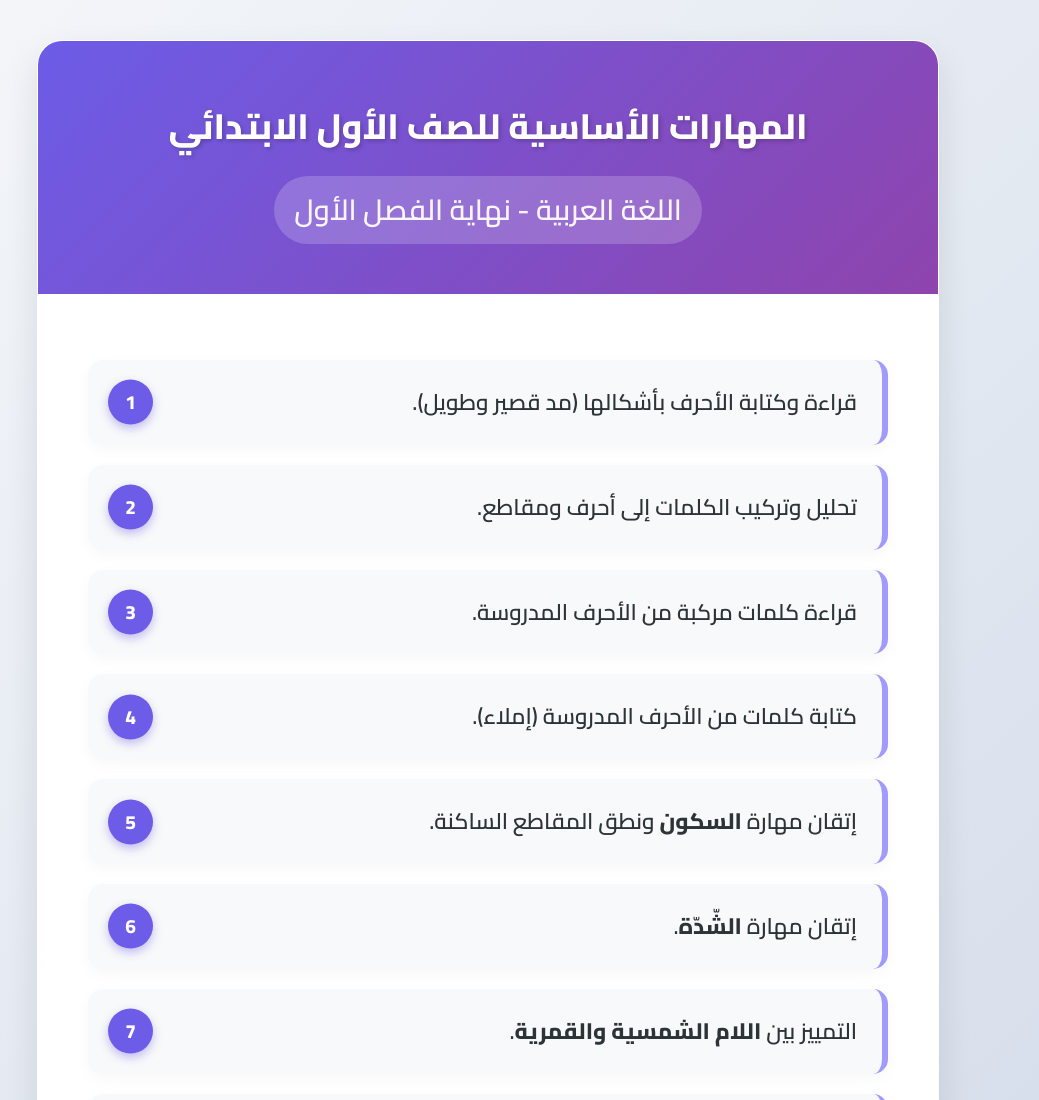
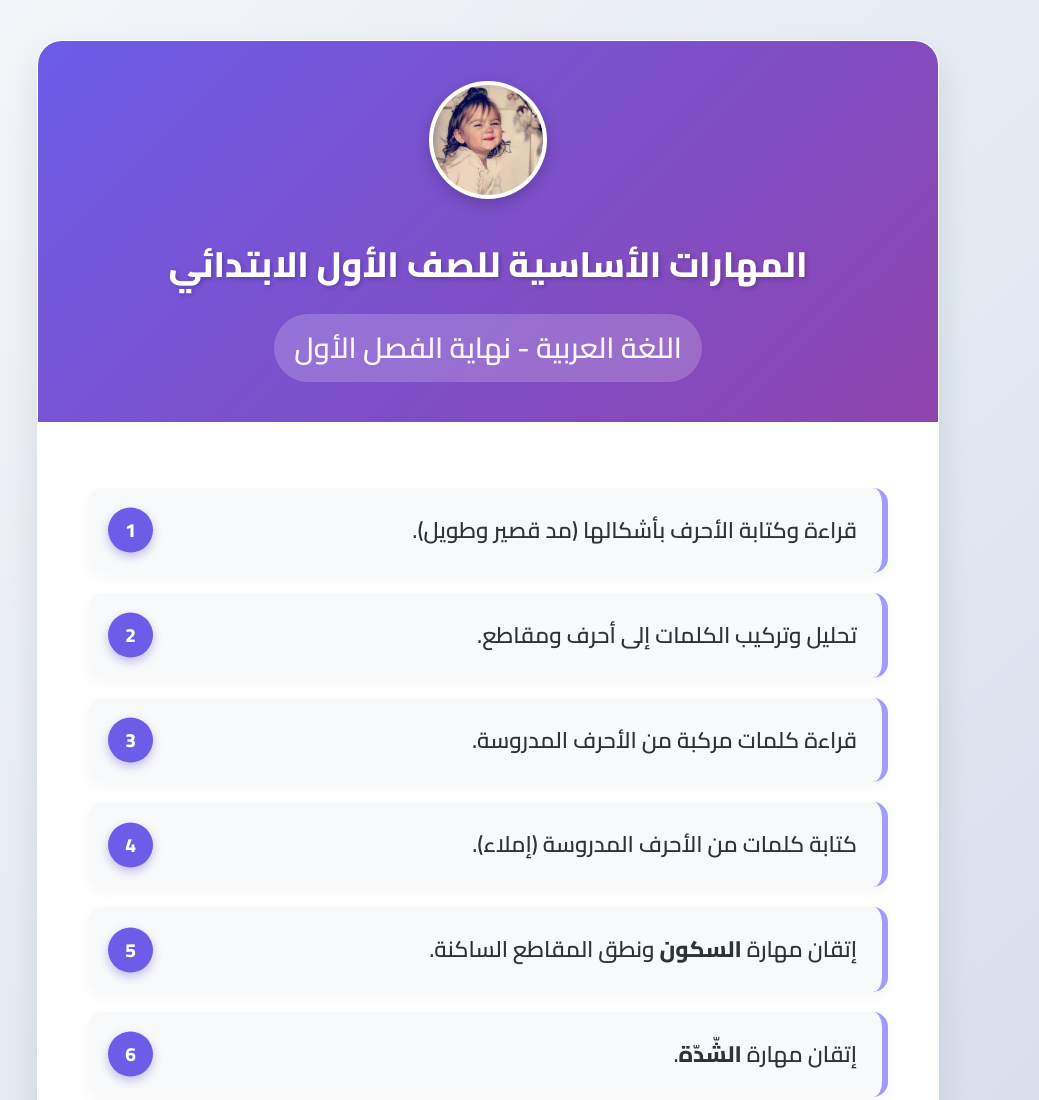
Before and after one commit to ma92n00-commits/School_alif, a plain HTML site: page index.html in a window 1280 px wide. Shown: the top 1100 px of the page, without its empty margins (152-1191 px from the left). Drawn offline with Linux system fonts and the light colour scheme.

Commit message:
Add files via upload

```diff
--- a/index.html
+++ b/index.html
@@ -42,9 +42,26 @@
         header {
             background: linear-gradient(135deg, var(--main-color), #8e44ad);
             color: var(--white);
-            padding: 50px 30px;
+            padding: 40px 30px; /* تعديل بسيط في الهوامش */
             text-align: center;
             position: relative;
+        }
+
+        /* تنسيق اللوكو الجديد */
+        .header-logo {
+            width: 110px;        /* عرض الصورة */
+            height: 110px;       /* ارتفاع الصورة */
+            object-fit: cover;   /* لضمان عدم تشوه الصورة */
+            border-radius: 50%;  /* جعل الصورة دائرية */
+            border: 4px solid rgba(255,255,255,0.8); /* إطار أبيض شفاف */
+            background-color: var(--white); /* خلفية بيضاء في حال كانت الصورة شفافة */
+            margin-bottom: 20px; /* مسافة بين الصورة والعنوان */
+            box-shadow: 0 5px 15px rgba(0,0,0,0.2); /* ظل للصورة */
+            transition: transform 0.3s ease;
+        }
+
+        .header-logo:hover {
+            transform: scale(1.05) rotate(5deg);
         }
 
         header h1 {
@@ -159,6 +176,9 @@
 
     <div class="container">
         <header>
+            <!-- هنا تم إضافة الصورة -->
+            <img src="56.jpeg" alt="شعار المدرسة" class="header-logo">
+
             <h1>المهارات الأساسية للصف الأول الابتدائي</h1>
             <h2>اللغة العربية - نهاية الفصل الأول</h2>
         </header>
```
Also changed, not shown: 56.jpeg (added).
